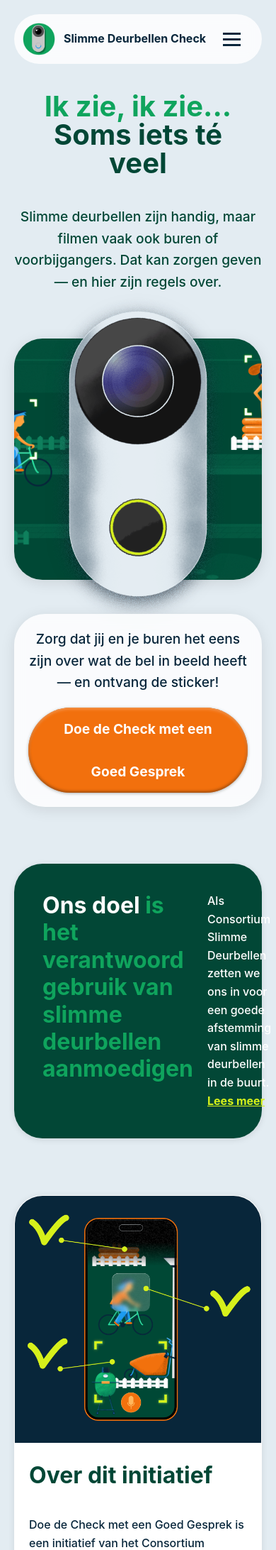
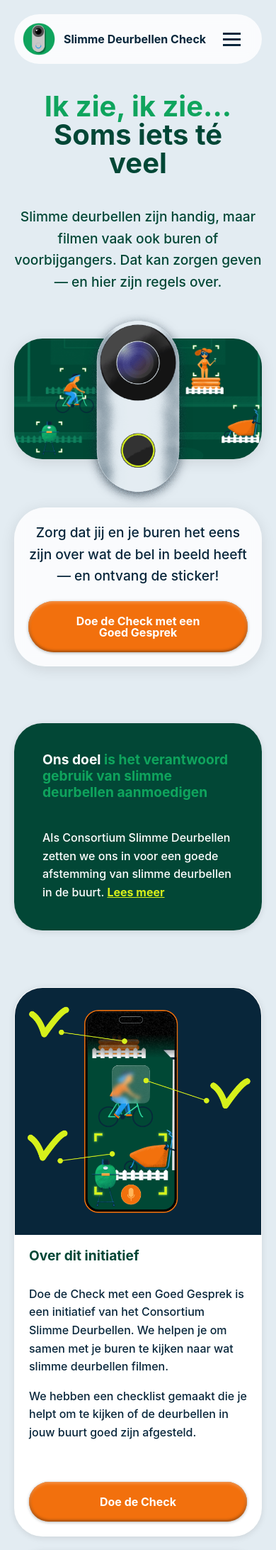
Before and after one commit to MarcelSchouwenaar/slimmedeurbelcheck, a PHP site: page /production/index.php in a window 390 px wide. Shown: the top 2184 px of the page at 71% size. Run offline with PHP 8.4, Linux system fonts and the light colour scheme.

Commit message:
added some mobile-screen size fixes.

```diff
--- a/src/includes/head.php
+++ b/src/includes/head.php
@@ -592,6 +592,18 @@
 
 
         @media screen and (max-width: 768px) {
+            h2{
+                font-size: 1.2em;
+                line-height: 1em;
+            }
+            .btn{
+                font-size: 1em;
+                padding: 10px 20px;
+            }
+            .btn-lg{
+                line-height: 1em;
+                padding: 20px 50px;
+            }
             nav ul{
                 display: none;
 
@@ -599,26 +611,58 @@
             nav .hamburger {
                 display: flex;
             }
+            article{
+                padding: 0px;
+            }
+            article h1{
+                font-size: 2.5em;
+                margin: 20px 0;
+            }
+            article .lead{
+                font-size: 1.2em;
+                margin: 0 auto 40px;
+                padding: 0;
+            }
             .col2{
                 grid-template-columns: 1fr;
             }
+            .col3{
+                grid-template-columns: 1fr;
+            }
+            aside, .check-form-aside{
+                height: auto;
+                position: relative;
+                top: 0;
+            }
+            .check-form-progress{
+                display: none;
+             }
+              .check-form{
+                z-index: 998;
+              }
             .hero{
                 flex-direction: column;
-                aspect-ratio: 2/1;
+                aspect-ratio: 3/1;
             }
             .title{
                 font-size: 2.5em;
                 margin: 40px;
             }
             .hero-image{
-                width: 100%;
-                aspect-ratio: 1/1;
-                margin-top: -80px;
+                width: 80%;
+                max-height: 300px;
+
+                aspect-ratio: 2/1;
+                margin-top: -50px;
                 margin-bottom: -80px;
             }
             .hero-text{
-                margin-top: -80px;
+                margin-top: -60px;
                 width: 100%;
+            }
+            .hightlight-section{
+                display: flex;
+                flex-direction: column;
             }
 
         }
```
